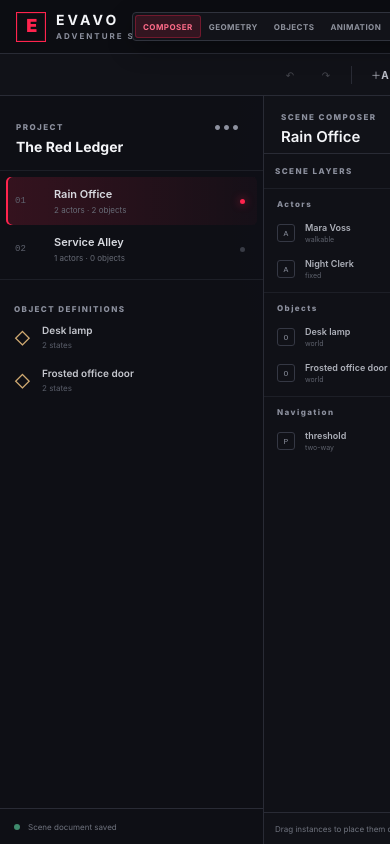
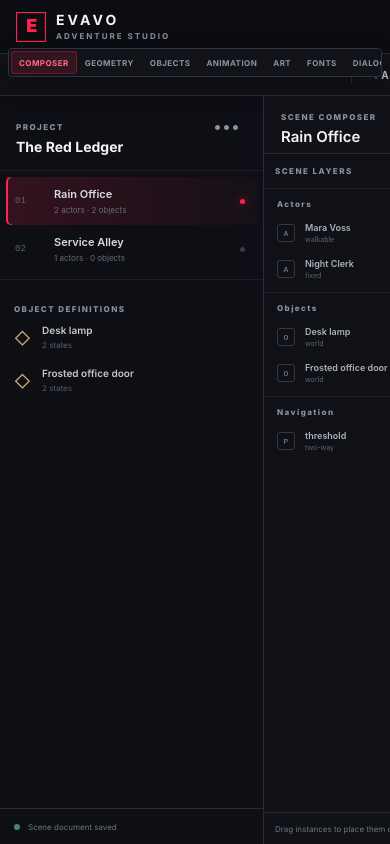
Before and after one commit to EVAVO-STUDIO/evavo-adventure-studio, a React (Vite) app in the folder apps/studio/: page / in a window 390 px wide. Shown: the top 844 px of the page. Built offline with nearby package versions, Linux system fonts and the light colour scheme.

Commit message:
fix: keep expanded Studio navigation usable

```diff
--- a/apps/studio/src/switcher.css
+++ b/apps/studio/src/switcher.css
@@ -4,18 +4,23 @@
   top: 12px;
   left: 132px;
   display: inline-flex;
+  max-width: calc(100vw - 150px);
   height: 29px;
   align-items: center;
+  overflow-x: auto;
+  overflow-y: hidden;
   padding: 2px;
   border: 1px solid #30333d;
   border-radius: 4px;
   background: #121319;
   box-shadow: 0 8px 24px rgb(0 0 0 / 28%);
+  scrollbar-width: thin;
 }
 
 .workspace-switcher a {
   display: inline-flex;
   height: 23px;
+  flex: 0 0 auto;
   align-items: center;
   padding: 0 8px;
   border-radius: 3px;
@@ -39,3 +44,11 @@
   color: #ff6c89;
   box-shadow: inset 0 0 0 1px rgb(255 36 78 / 30%);
 }
+
+@media (max-width: 720px) {
+  .workspace-switcher {
+    top: 48px;
+    left: 8px;
+    max-width: calc(100vw - 16px);
+  }
+}
```
